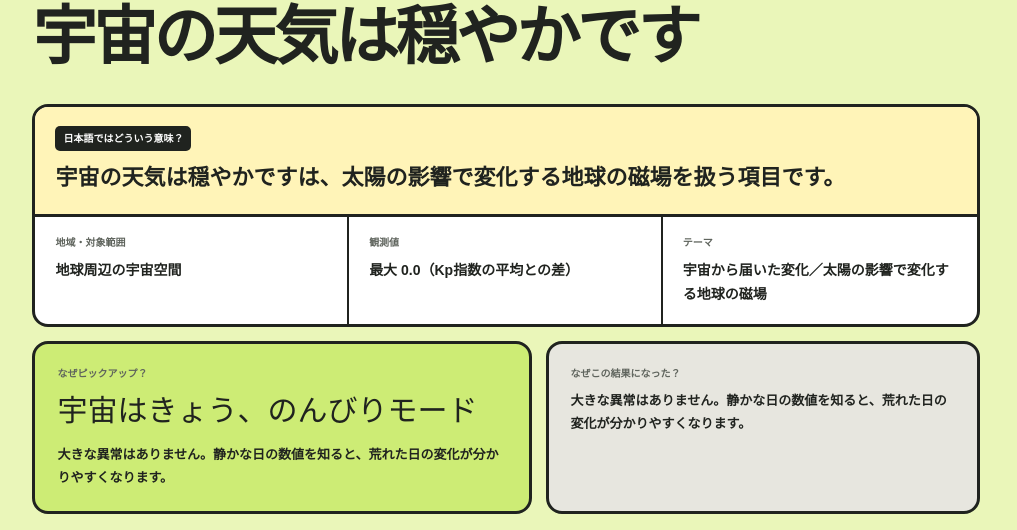
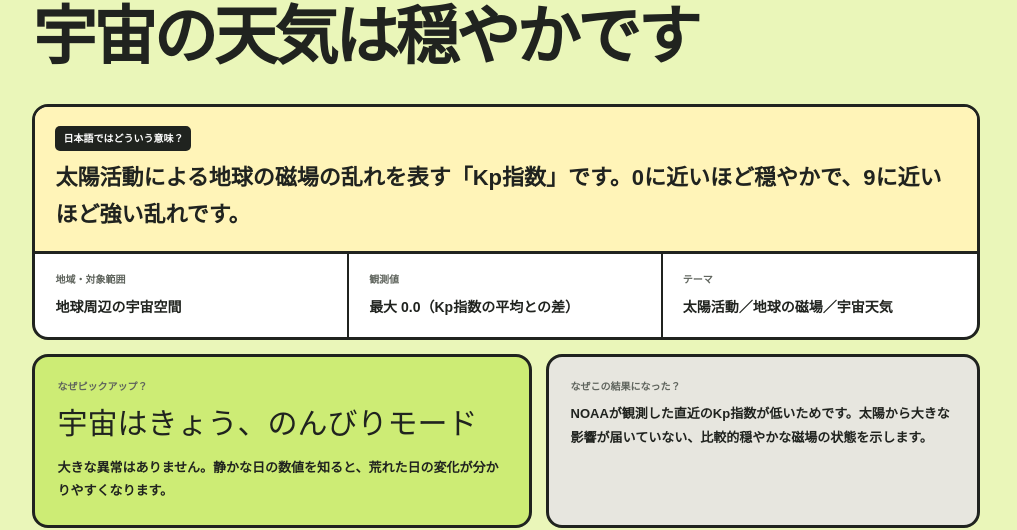
Before and after one commit to 77aoten-droid/odd-hours-jp, a Next.js app: page / in a window 1280 px wide. Shown: the part 1800-2330 px from the top of the page, without its empty margins (198-1215 px from the left). Built offline with nearby package versions, Linux system fonts and the light colour scheme; no server answers.

Commit message:
Extend plain-language explanations to every category

```diff
--- a/app/page.tsx
+++ b/app/page.tsx
@@ -134,6 +134,18 @@ function meaningFor(story: Story) {
   if (/Cockroach Janta Party/i.test(story.title)) {
     return "「ゴキブリ人民党」。インドの若者が始めた、風刺と抗議を組み合わせた政治運動です。";
   }
+  if (story.source.includes("earthquake.usgs.gov") && story.genre === "地球の動き") {
+    return "世界で24時間以内に観測された地震の総数です。被害件数や危険度ではありません。";
+  }
+  if (story.source.includes("earthquake.usgs.gov")) {
+    return "直近24時間に観測された地震のうち、マグニチュードが最も大きかった1件です。";
+  }
+  if (story.source.includes("eonet.gsfc.nasa.gov")) {
+    return `${story.title}。NASAが衛星などで追跡し、現在進行中として登録した自然現象です。`;
+  }
+  if (story.source.includes("swpc.noaa.gov")) {
+    return "太陽活動による地球の磁場の乱れを表す「Kp指数」です。0に近いほど穏やかで、9に近いほど強い乱れです。";
+  }
   if (story.original) return `${story.title}。英語名は「${story.original}」で、${story.whatType}です。`;
   return `${story.title}は、${story.whatType}を扱う項目です。`;
 }
@@ -152,7 +164,27 @@ function resultReasonFor(story: Story) {
   if (story.source.includes("wikipedia.org")) {
     return "閲覧順位は上がりましたが、対応する報道を確認できませんでした。原因は不明です。";
   }
+  if (story.source.includes("earthquake.usgs.gov") && story.genre === "地球の動き") {
+    return "地震件数は、小さな地震や余震がまとまって起きるだけでも増減します。現在のフィードだけでは、世界全体の増減を一つの原因に結びつけられません。";
+  }
+  if (story.source.includes("earthquake.usgs.gov")) {
+    return "直近24時間の全記録をマグニチュード順に並べた結果です。最大だったという意味で、最も被害が大きい地震という意味ではありません。";
+  }
+  if (story.source.includes("eonet.gsfc.nasa.gov")) {
+    return "直近30日に登録され、現在も進行中のイベントを分類した結果です。季節、現象の継続期間、衛星での見つけやすさ、登録方法の影響を受けます。";
+  }
+  if (story.source.includes("swpc.noaa.gov")) {
+    return "NOAAが観測した直近のKp指数が低いためです。太陽から大きな影響が届いていない、比較的穏やかな磁場の状態を示します。";
+  }
   return story.whyNow;
+}
+
+function themeFor(story: Story) {
+  if (story.source.includes("earthquake.usgs.gov") && story.genre === "地球の動き") return "地震の発生件数／地球全体の活動量";
+  if (story.source.includes("earthquake.usgs.gov")) return "地震の規模／震源地域";
+  if (story.source.includes("eonet.gsfc.nasa.gov")) return "衛星で追跡する自然現象／地域分布";
+  if (story.source.includes("swpc.noaa.gov")) return "太陽活動／地球の磁場／宇宙天気";
+  return `${story.genre}／${story.whatType}`;
 }
 
 async function translateToJapanese(text: string) {
@@ -300,6 +332,9 @@ async function collectStories(): Promise<Story[]> {
   const strongest = [...dayQuakes].sort(
     (a: any, b: any) => (b.properties.mag || 0) - (a.properties.mag || 0),
   )[0];
+  const strongestPlaceJa = strongest
+    ? (await translateToJapanese(strongest.properties.place)) || strongest.properties.place
+    : "";
   const difference = dayQuakes.length - dailyAverage;
   const percent = Math.round((difference / dailyAverage) * 100);
 
@@ -320,7 +355,7 @@ async function collectStories(): Promise<Story[]> {
       researchQuestion: "地震の『多さ』と『被害の大きさ』は同じだろうか？",
       researchSteps: ["件数と最大マグニチュードを記録する", "震源の深さと場所を地図で見る", "1週間続けて違いを比べる"],
       title: "世界の地震、きょうは多い？少ない？",
-      summary: `直近24時間に世界で${dayQuakes.length}件の地震が観測されました。最大は${strongest.properties.place}付近のマグニチュード${strongest.properties.mag?.toFixed(1)}です。`,
+      summary: `直近24時間に世界で${dayQuakes.length}件の地震が観測されました。最大は${strongestPlaceJa}付近のマグニチュード${strongest.properties.mag?.toFixed(1)}です。`,
       background:
         "米国地質調査所（USGS）が公開する世界の観測記録です。ここで数えているのは報告された地震の件数で、被害の大きさや日本への危険度を示す数字ではありません。",
       whyNow:
@@ -354,8 +389,8 @@ async function collectStories(): Promise<Story[]> {
       caution: "マグニチュードは地震そのものの規模です。各地で感じる揺れの強さを表す震度とは異なります。",
       researchQuestion: "マグニチュードと震度は、どう違うのだろう？",
       researchSteps: ["地震の規模と揺れ方の定義を調べる", "震源の深さと距離を確認する", "同じ規模でも震度が違う例を比べる"],
-      title: `きょう最大の地震は、${strongest.properties.place}付近`,
-      summary: `直近24時間で最大だったのは、${strongest.properties.place}付近で観測されたマグニチュード${magnitude.toFixed(1)}の地震です。`,
+      title: `きょう最大の地震は、${strongestPlaceJa}付近`,
+      summary: `直近24時間で最大だったのは、${strongestPlaceJa}付近で観測されたマグニチュード${magnitude.toFixed(1)}の地震です。`,
       background: "USGSが世界中の観測点からまとめている地震記録です。場所、深さ、時刻、規模を確認できます。",
       whyNow: "直近24時間の観測記録をマグニチュード順に並べ、最上位の地震を取り上げました。",
       before: "M5.0",
@@ -566,7 +601,7 @@ export default async function Home() {
                 <div className="meaning"><small>日本語ではどういう意味？</small><p>{meaningFor(story)}</p></div>
                 <div><small>地域・対象範囲</small><strong>{regionFor(story)}</strong></div>
                 <div><small>{story.source.includes("wikipedia.org") ? "アクセス数" : "観測値"}</small><strong>{metricFor(story)}</strong></div>
-                <div><small>テーマ</small><strong>{story.genre}／{story.whatType}</strong></div>
+                <div><small>テーマ</small><strong>{themeFor(story)}</strong></div>
               </section>
               <section className="quick-answer">
                 <div><small>なぜピックアップ？</small><h3>{story.hook}</h3><p>{story.whyNow}</p></div>
```
